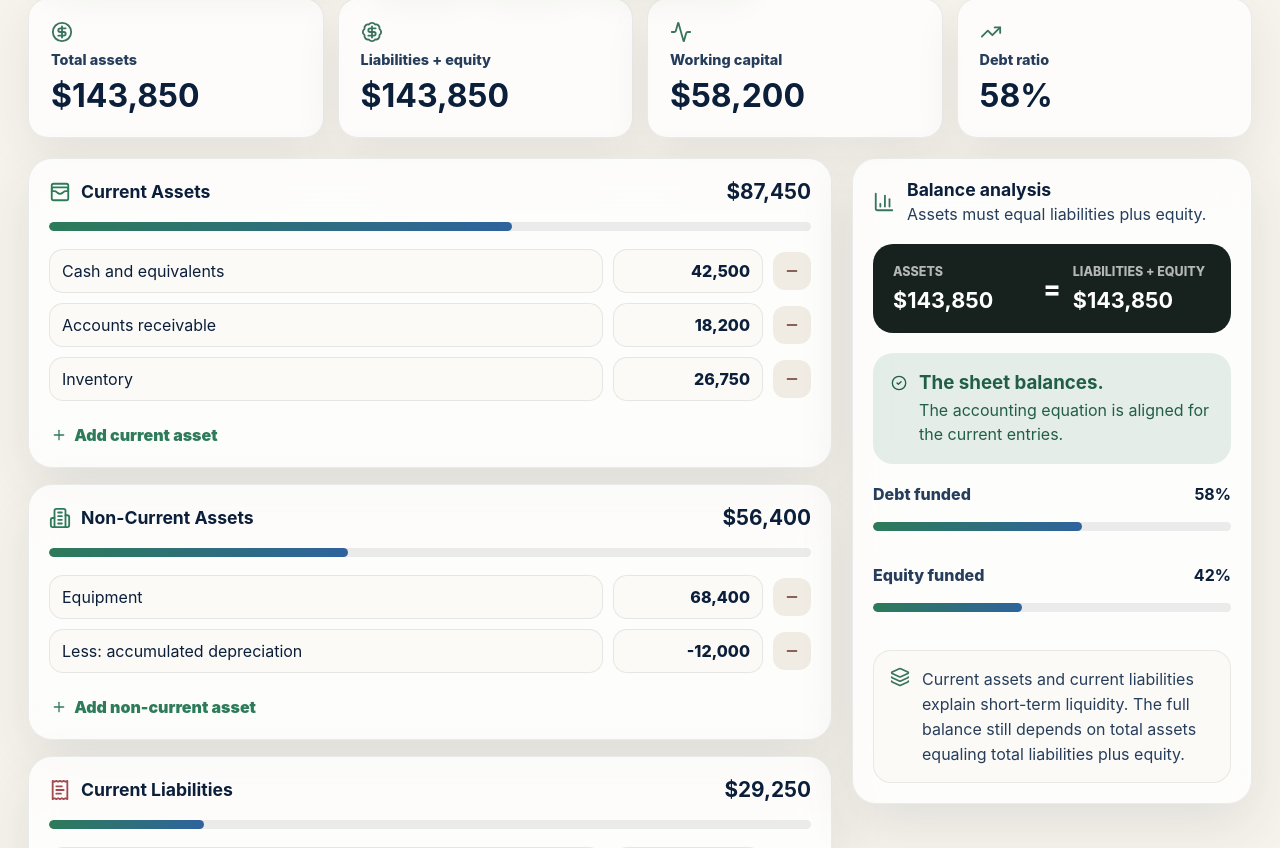
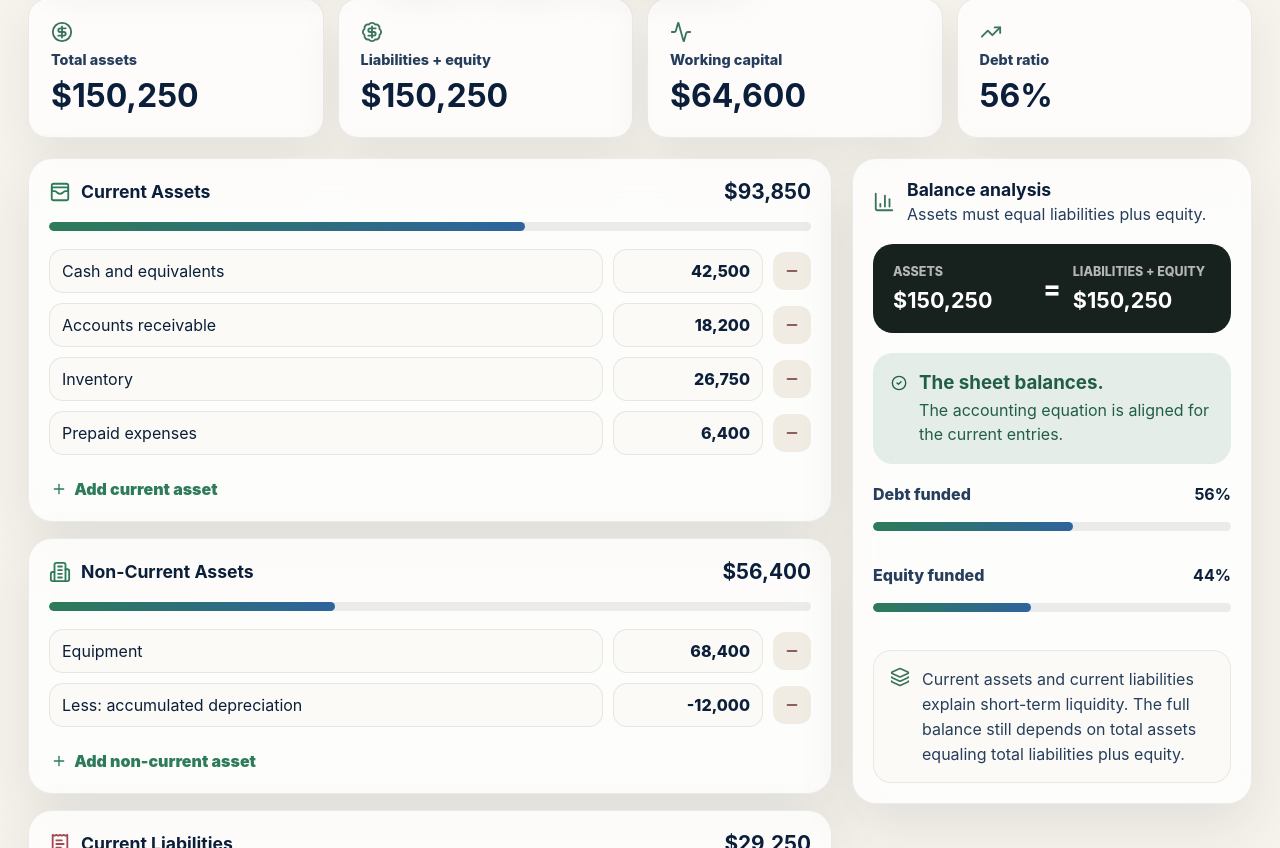
Before and after one commit to eliaboutorabi/balance-sheet-simulator, a React (Vite) app: page / in a window 1280 px wide. Shown: the part 2152-3000 px from the top of the page. Built offline with nearby package versions, Linux system fonts and the light colour scheme.

Commit message:
Add prepaid expenses asset

```diff
--- a/src/main.jsx
+++ b/src/main.jsx
@@ -43,6 +43,7 @@ const startingData = {
     { id: 'cash', label: 'Cash and equivalents', amount: 42500 },
     { id: 'receivables', label: 'Accounts receivable', amount: 18200 },
     { id: 'inventory', label: 'Inventory', amount: 26750 },
+    { id: 'prepaid-expenses', label: 'Prepaid expenses', amount: 6400 },
   ],
   nonCurrentAssets: [
     { id: 'equipment', label: 'Equipment', amount: 68400 },
@@ -57,7 +58,7 @@ const startingData = {
   ],
   equity: [
     { id: 'capital', label: 'Contributed capital', amount: 50000 },
-    { id: 'retained', label: 'Retained earnings', amount: 9800 },
+    { id: 'retained', label: 'Retained earnings', amount: 16200 },
   ],
 };
 
@@ -73,6 +74,7 @@ const scenarios = {
         { id: 'cash', label: 'Cash and equivalents', amount: 37500 },
         { id: 'receivables', label: 'Accounts receivable', amount: 24400 },
         { id: 'inventory', label: 'Inventory', amount: 43200 },
+        { id: 'prepaid-expenses', label: 'Prepaid expenses', amount: 7800 },
       ],
       nonCurrentAssets: [
         { id: 'equipment', label: 'Equipment', amount: 122000 },
@@ -87,7 +89,7 @@ const scenarios = {
       ],
       equity: [
         { id: 'capital', label: 'Contributed capital', amount: 52000 },
-        { id: 'retained', label: 'Retained earnings', amount: 2200 },
+        { id: 'retained', label: 'Retained earnings', amount: 10000 },
       ],
     },
   },
@@ -98,6 +100,7 @@ const scenarios = {
         { id: 'cash', label: 'Cash and equivalents', amount: 58300 },
         { id: 'receivables', label: 'Accounts receivable', amount: 21400 },
         { id: 'inventory', label: 'Inventory', amount: 29100 },
+        { id: 'prepaid-expenses', label: 'Prepaid expenses', amount: 5200 },
       ],
       nonCurrentAssets: [
         { id: 'equipment', label: 'Equipment', amount: 75500 },
@@ -112,7 +115,7 @@ const scenarios = {
       ],
       equity: [
         { id: 'capital', label: 'Contributed capital', amount: 58500 },
-        { id: 'retained', label: 'Retained earnings', amount: 18600 },
+        { id: 'retained', label: 'Retained earnings', amount: 23800 },
       ],
     },
   },
```
